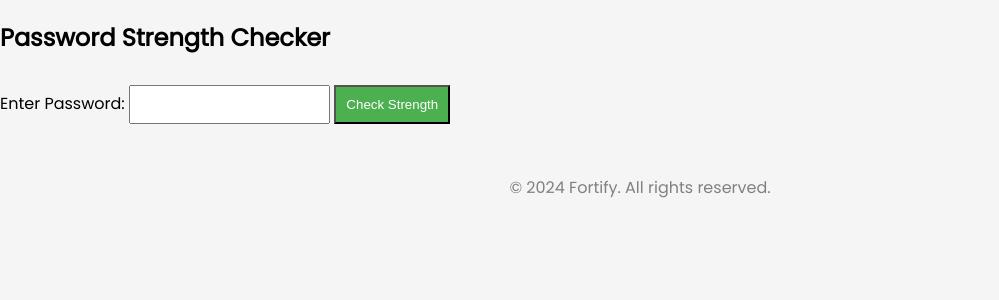
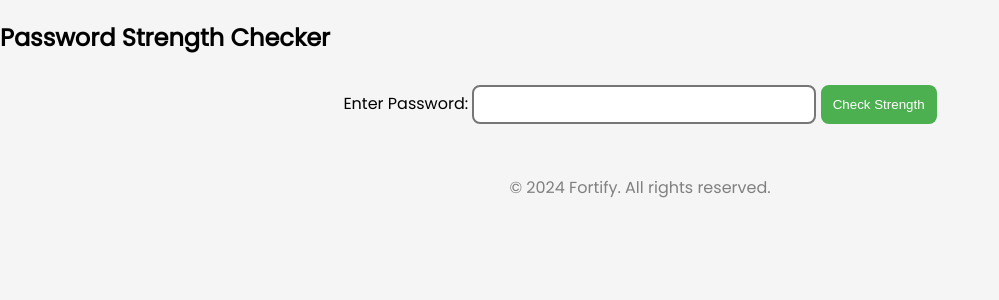
Before and after one commit to xaviermontane/fortify, a Flask app: template templates/index.html in a window 1280 px wide. Shown: the part 81-381 px from the top of the page, without its empty margins (0-999 px from the left). Run offline with Flask 3, Linux system fonts and the light colour scheme; the template is opened without the code that fills it, so the values that code supplies are empty.

Commit message:
chore: update static file structure     style: aligned and improved aesthetics of form elements

```diff
--- a/static/styles.css
+++ b/static/css/styles.css
@@ -11,12 +11,6 @@ hr {
     margin: 0;
     padding: 0;
     color: grey;
-}
-
-footer {
-    color: grey;
-    text-align: center;
-    padding: 5px;
 }
 
 .navbar {
@@ -51,17 +45,30 @@ footer {
     color: #333;
 }
 
+.form-title {
+    text-align: center;
+    margin-top: 62px;
+}
+
 form {
+    text-align: center;
     margin-bottom: 20px;
 }
 
+input {
+    width: 40vh;
+}
+
 input, button {
+    border-style: solid;
+    border-radius: 8px;
     padding: 10px;
     margin: 10px 0;
 }
 
 button {
     background-color: #4CAF50;
+    border-color: #4CAF50;
     color: white;
     cursor: pointer;
 }
@@ -69,3 +76,9 @@ button {
 button:hover {
     background-color: #45a049;
 }
+
+footer {
+    color: grey;
+    text-align: center;
+    padding: 5px;
+}
```
Also changed, not shown: static/js/main.js (added).
